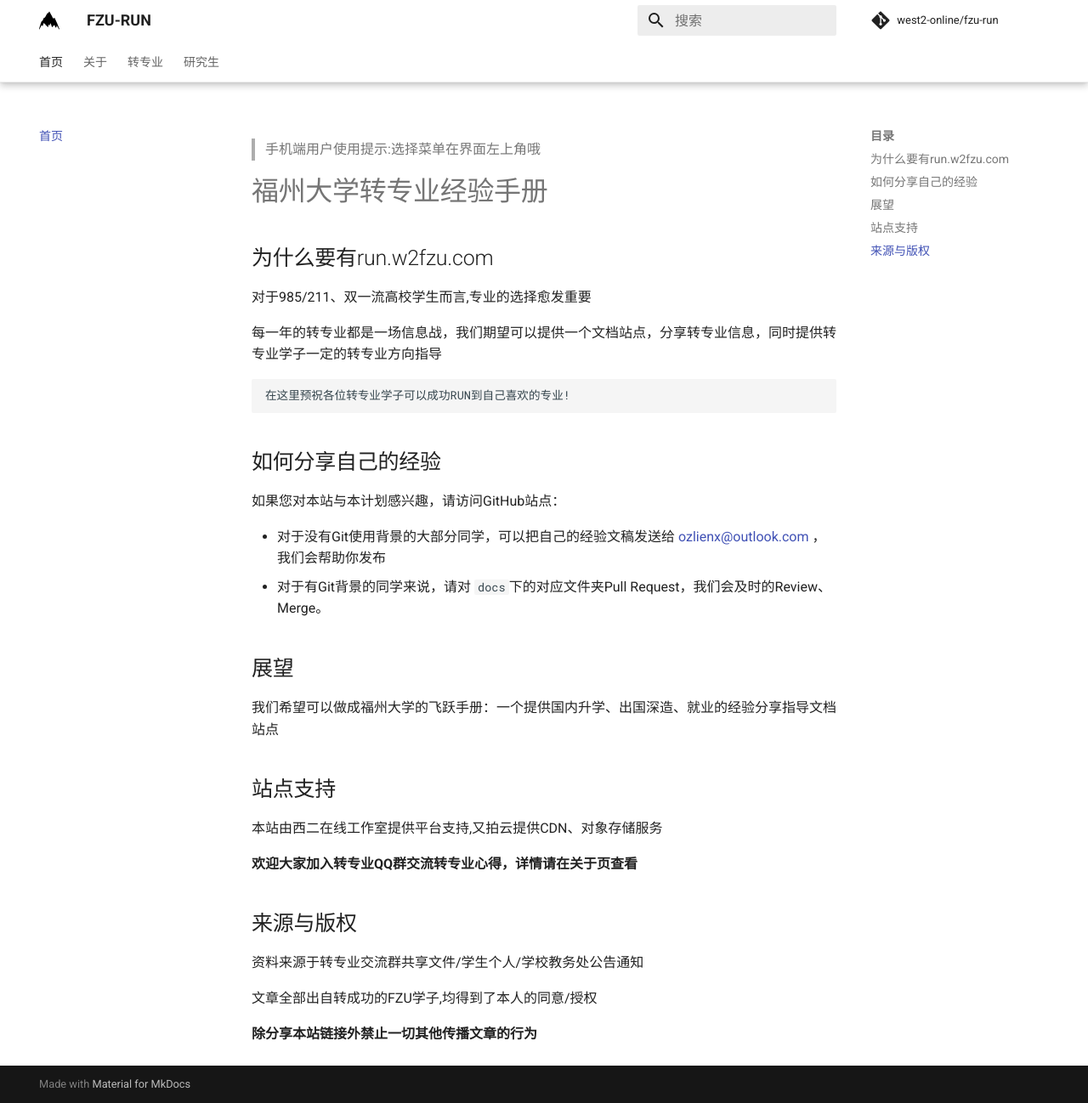
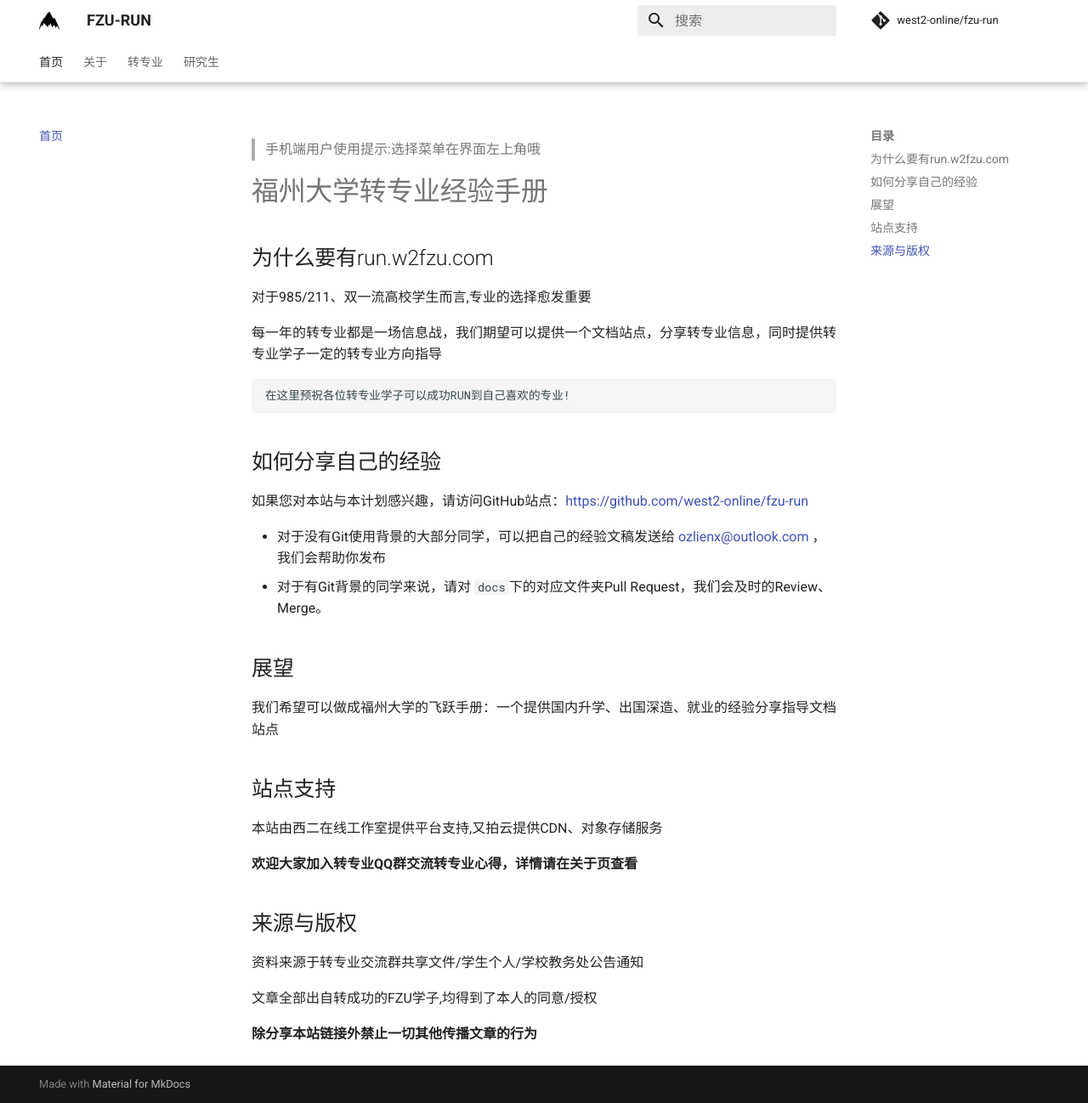
Before and after one commit to west2-online/fzu-run, an MkDocs documentation site: the page built from docs/index.md, in a window 1280 px wide and 1298 px high. Shown: the whole window at 85% size. Built offline with MkDocs 1.6.1 and Material for MkDocs 9.7.7, drawn with Linux system fonts in a browser that asks for light colours; comment, search, counter and statistics services are not loaded; some of the changed lines change nothing that is shown.

```diff
--- a/docs/index.md
+++ b/docs/index.md
@@ -14,7 +14,7 @@
 
 ## 如何分享自己的经验
 
-如果您对本站与本计划感兴趣，请访问GitHub站点：[](https://github.com/west2-online/fzu-run)
+如果您对本站与本计划感兴趣，请访问GitHub站点：[https://github.com/west2-online/fzu-run](https://github.com/west2-online/fzu-run)
 
 - 对于没有Git使用背景的大部分同学，可以把自己的经验文稿发送给 [ozlienx@outlook.com](mailto:ozlienx@outlook.com) ，我们会帮助你发布
 - 对于有Git背景的同学来说，请对 `docs`下的对应文件夹Pull Request，我们会及时的Review、Merge。
```
